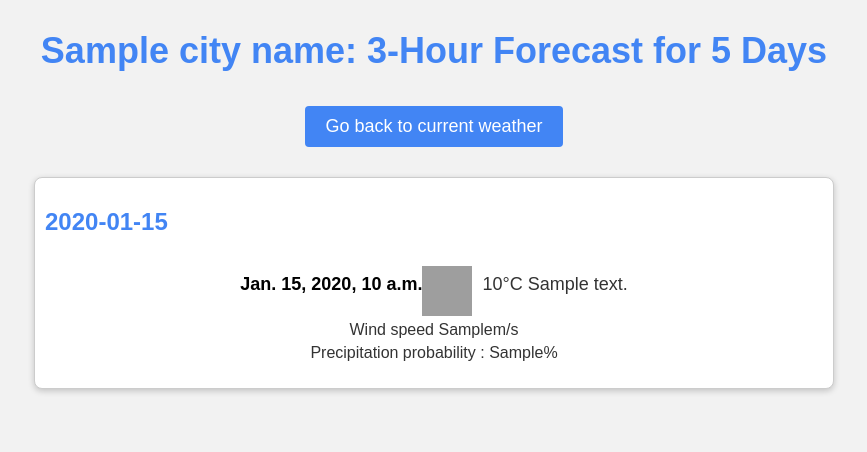
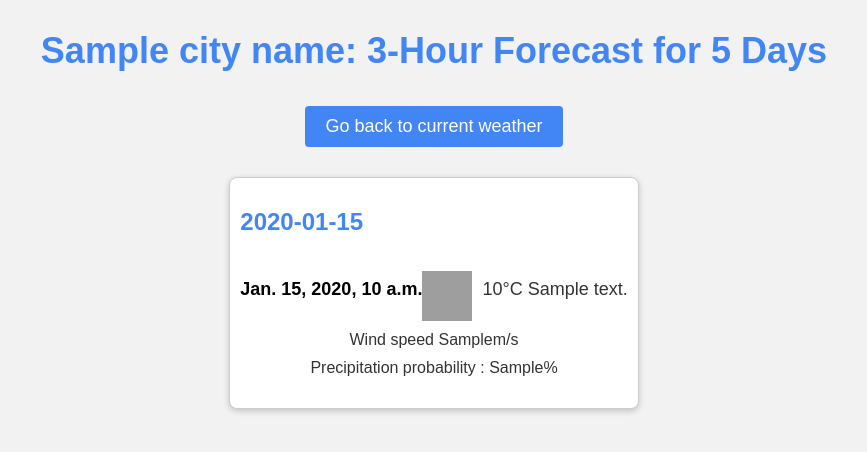
Before and after one commit to alexgorcea/weather_app, a Django app: template weather/templates/weather/forecast.html in a window 1280 px wide. Shown: the top 452 px of the page, without its empty margins (206-1073 px from the left). Run offline with Django 4.2, Linux system fonts and the light colour scheme; the template is opened without the code that fills it: most values are stand-ins (such as "Sample title", 1, 10 or a date in 2020); grey boxes are pictures that could not be loaded.

Commit message:
Update forecast_style.css

```diff
--- a/weather/static/forecast_style.css
+++ b/weather/static/forecast_style.css
@@ -38,6 +38,9 @@ button:hover {
   max-width: 800px;
   margin: 0 auto;
   margin-top: 30px;
+  display: flex;
+  flex-direction: column;
+  align-items: center;
 }
 
 .day {
@@ -65,8 +68,11 @@ ul.forecast-list {
 }
 
 ul.forecast-list li {
+  display: flex;
+  flex-direction: column;
+  justify-content: center;
+  align-items: center;
   margin-bottom: 15px;
-  text-align: center;
 }
 
 #time {
```
